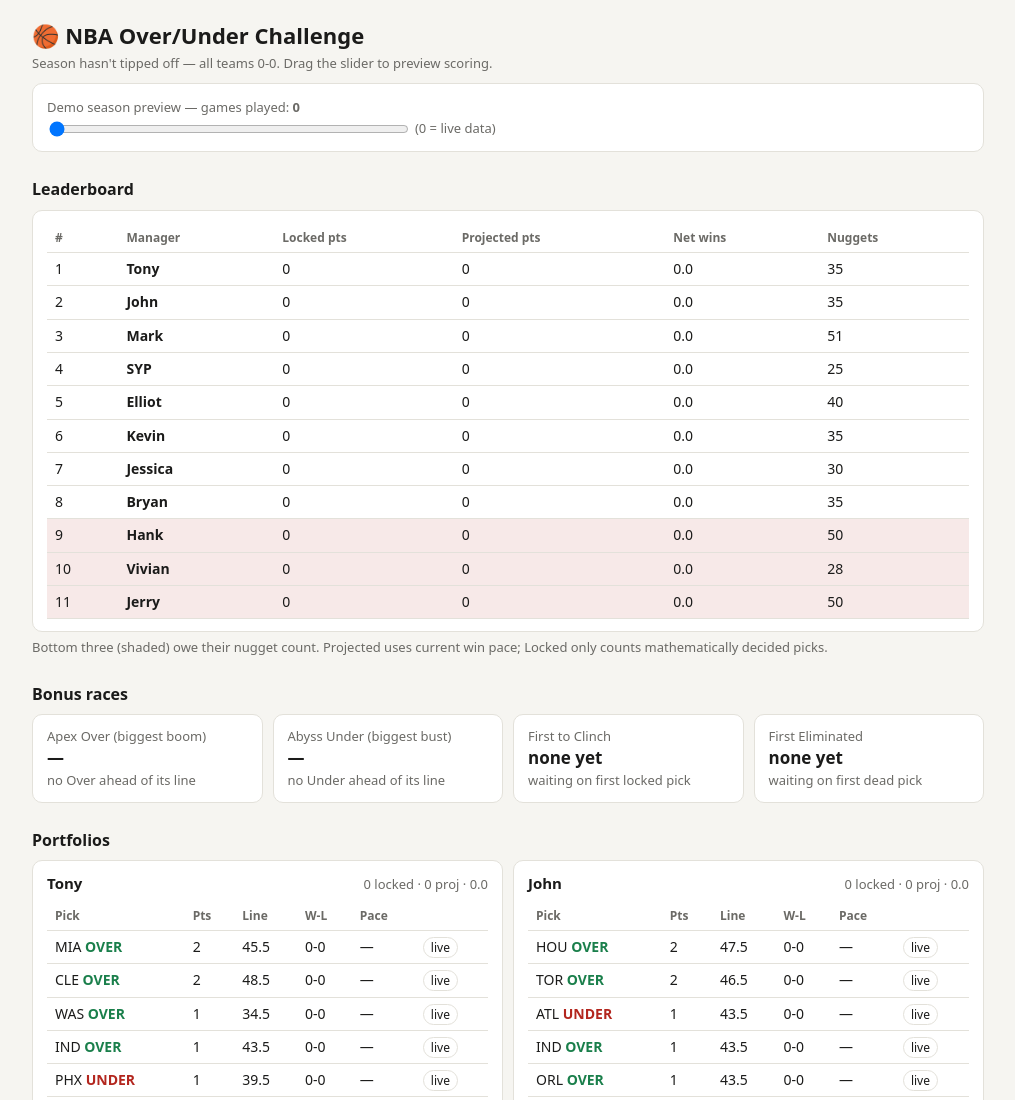
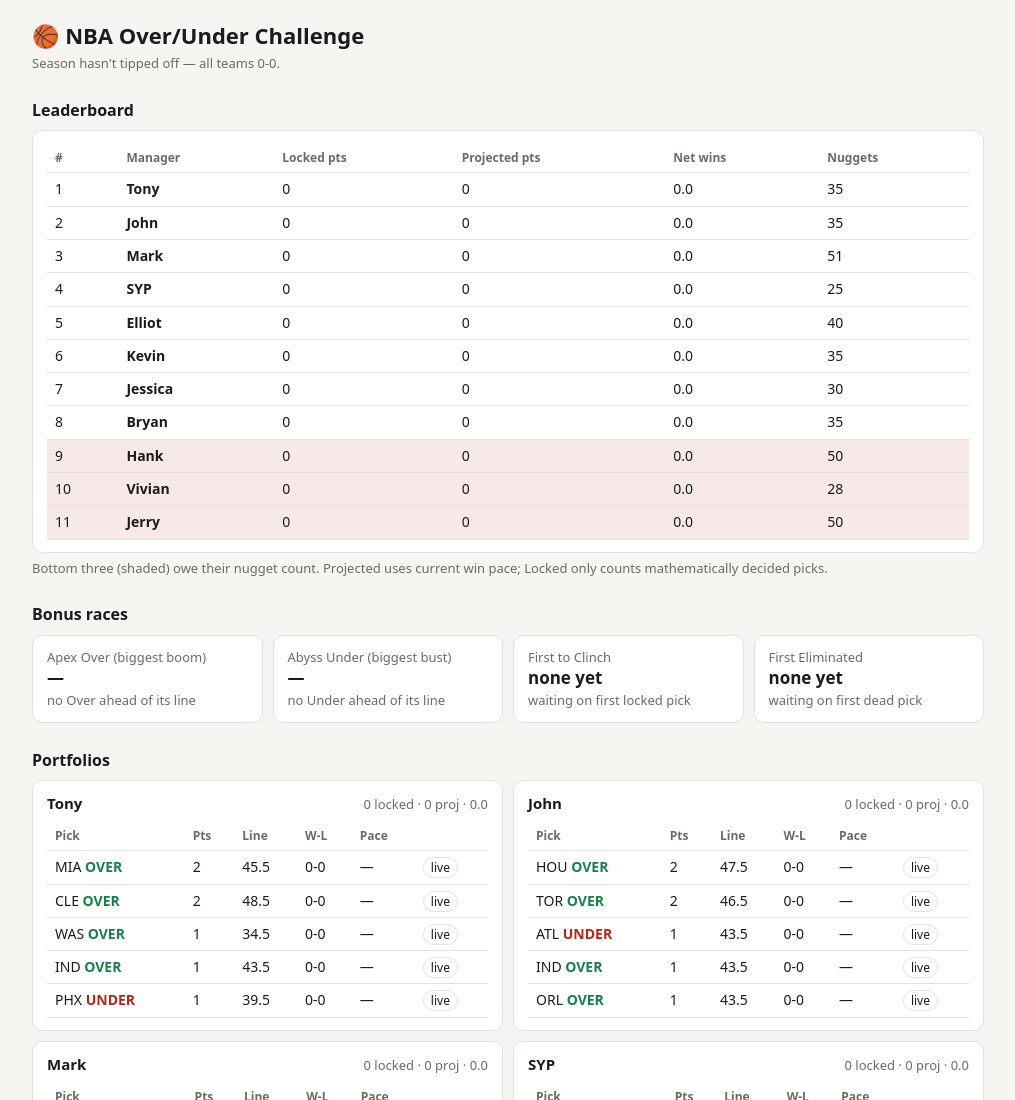
Before and after one commit to byang223/tsa-nba, a plain HTML site: page index.html in a window 1280 px wide. Shown: the top 1100 px of the page, without its empty margins (132-1147 px from the left). Drawn offline with Linux system fonts and the light colour scheme.

Commit message:
Add files via upload

```diff
--- a/index.html
+++ b/index.html
@@ -30,7 +30,7 @@ input[type=range]{width:min(360px,100%);vertical-align:middle}
 </style></head><body><main>
 <h1>🏀 NBA Over/Under Challenge</h1>
 <div class="mut" id="st"></div>
-<div class="card" style="margin-top:10px"><label class="mut">Demo season preview — games played: <b id="gv">0</b></label><br>
+<div class="card" id="demo" style="margin-top:10px;display:none"><label class="mut">Demo season preview — games played: <b id="gv">0</b></label><br>
 <input type="range" id="sl" min="0" max="82" value="0"> <span class="mut">(0 = live data)</span></div>
 
 <h2>Leaderboard</h2>
@@ -65,7 +65,8 @@ function render(){
   const cb=(fc.hs.includes(m.n)?1:0)+(fx.hs.includes(m.n)?1:0);
   return{m,lk:lk+cb,pj:pj+bon+cb,net:r6(net)}}).sort((a,b)=>b.pj-a.pj||b.net-a.net);
  const g0=Object.values(S).reduce((a,r)=>a+r[0]+r[1],0);
- $("#st").textContent=g0?(asOf?"Standings as of "+asOf:"Demo standings (simulated)"):"Season hasn't tipped off — all teams 0-0. Drag the slider to preview scoring.";
+ $("#st").textContent=g0?(asOf?"Standings as of "+asOf:"Demo standings (simulated)"):"Season hasn't tipped off — all teams 0-0.";
+ if(location.search.includes("demo"))$("#demo").style.display="";
  $("#lb").innerHTML=rows.map((x,i)=>`<tr class="${i>=rows.length-3?"bot":""}"><td>${i+1}</td><td><b>${x.m.n}</b></td><td>${x.lk}</td><td>${x.pj}</td><td>${sg(x.net)}</td><td>${x.m.nug}</td></tr>`).join("");
  const holders=(ts,over)=>ms.filter(m=>m.picks.some(p=>p.o===over&&ts.includes(p.t))).map(m=>m.n).join(", ")||"—";
  const card=(h,a,b)=>`<div class="card"><div class="mut">${h}</div><div class="big">${a}</div><div class="mut">${b}</div></div>`;
```
